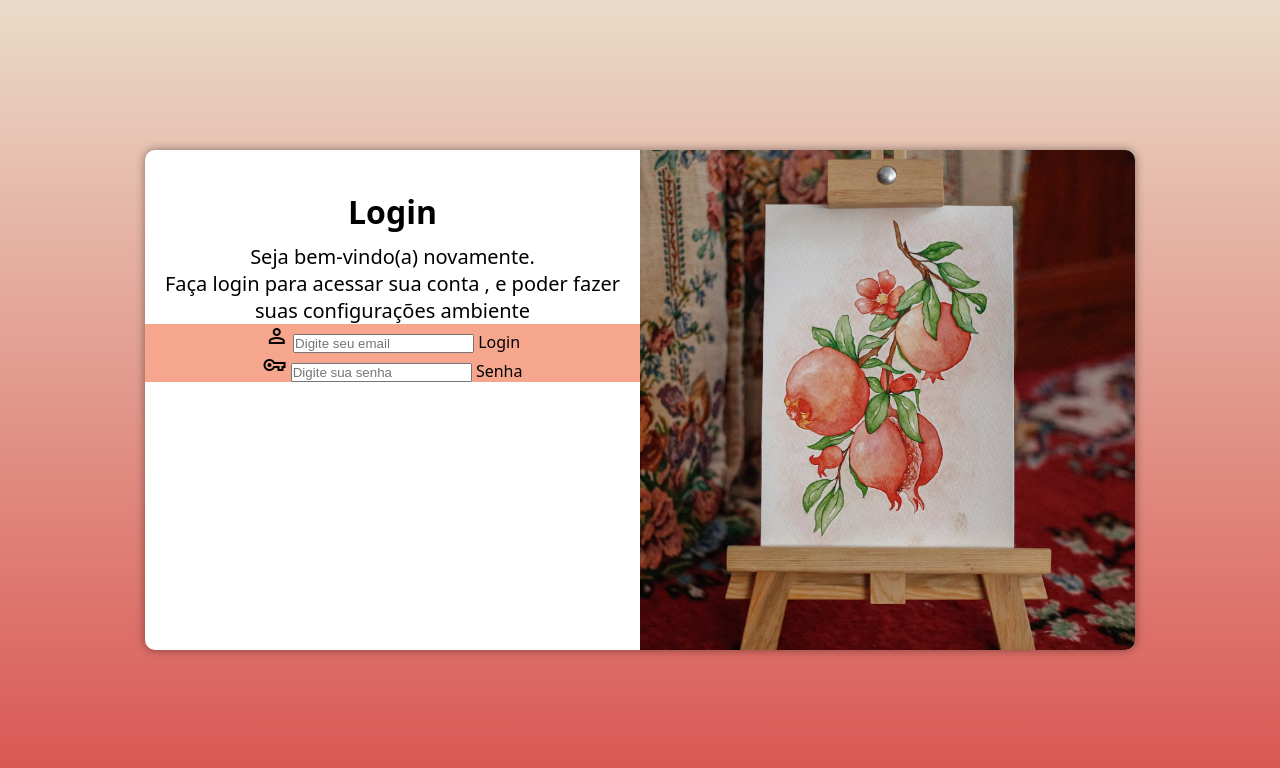
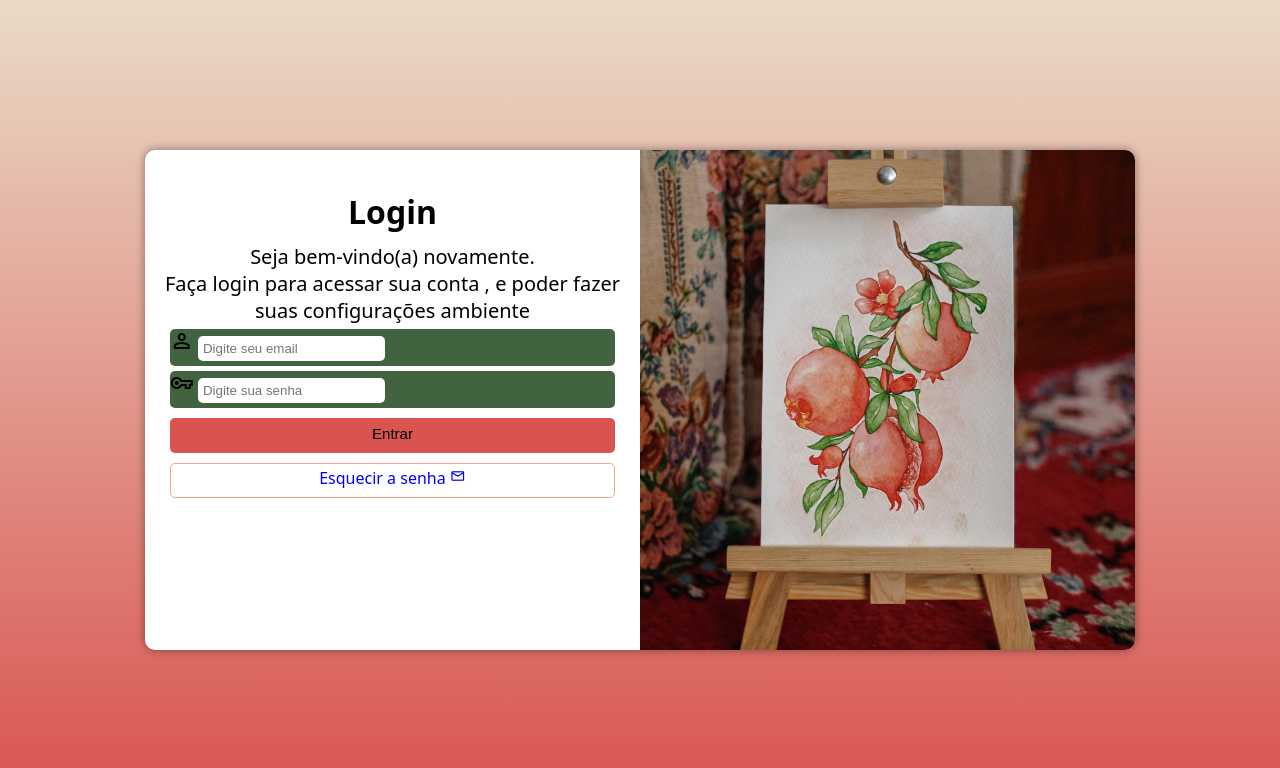
Before and after one commit to anthony-ricardox/projeto-login, a PHP site: page / in a window 1280 px wide. Shown: the top 768 px of the page. Run offline with PHP 8.4, Linux system fonts and the light colour scheme.

Commit message:
formatação do form

```diff
--- a/estilo/style.css
+++ b/estilo/style.css
@@ -48,15 +48,11 @@ section#login{
 
 
 }
-section#login div.campo{
-    background-color: #F7A68E ;
-    text-align: center;
 
-}
 
 section div#img{
     display: block;
-    background: #6BA368 url(../imagens/pexels.jpg) no-repeat;
+    background:  url(../imagens/pexels.jpg) no-repeat;
     height: 200px;
     background-size: cover;
     background-position: center center;
@@ -78,4 +74,74 @@ section div#formulario p{
     text-align: justify;
     text-align: center;
     font-size:14px;
+
 }
+
+form > div.campo{
+    display: block;
+    background-color:#416340 ;
+    margin: auto;
+    width: 90%;
+    padding-bottom: 5px;
+    margin-top: 5px;
+    border-radius: 5px;
+
+}
+
+div.campo > label{
+    display: none;
+}
+
+div.campo input[type=password], div.campo input[type=email]{
+   padding: 5px;
+   display: inline-block;
+   border-radius: 5px;
+   border: none;
+}
+
+
+
+form input[type=submit]{
+    display: block;
+    background-color: #D9534F;
+    color: black;
+    width: 90%;
+    height: 35px;
+    margin: auto;
+    margin-top: 10px;
+    padding-bottom: 5px;
+    font-size: 15px;
+    cursor: pointer;
+    border: none;
+    border-radius: 5px;
+}
+form input[type=submit]:hover{
+    background-color: #A22B2B ;
+
+}
+
+
+
+form a.botao{
+    display: block;
+    background-color:  white;
+    color: rgb(0, 0, 255);
+   text-decoration: none;
+   text-align: center;
+   width: 90%;
+   height: 35px;
+   margin: auto;
+   margin-top: 10px;
+   padding-top: 3px;
+   padding-bottom: 10px;
+   border: 1px solid #F7A68E;
+   border-radius: 5px;
+
+}
+ form a.botao:hover{
+    background-color: #F7A68E;
+ }
+
+ form a.botao span{
+    font-size: 1em;
+ }
--- a/index.html
+++ b/index.html
@@ -16,7 +16,6 @@
 
                 <div id="img">
 
-
                 </div>
 
 
@@ -27,12 +26,15 @@
 
                      <p> Faça login para acessar sua conta , e poder fazer suas configurações ambiente</p>
 
-                    <form action="login.php" method="post" autocomplete="on">
+
+                       <form action="login.php" method="post" autocomplete="on">
 
                     <div class="campo">
-                        <span class="material-symbols-outlined"> person</span>
-                        <input type="email" name="login" id="ilogin" placeholder="Digite seu email" required autocomplete="email" maxlength="30">
-                        <label for="ilogin"> Login</label>
+
+                            <span class="material-symbols-outlined"> person</span>
+                            <input type="email" name="login" id="ilogin" placeholder="Digite seu email" required autocomplete="email" maxlength="30">
+                            <label for="ilogin"> Login</label>
+
                     </div>
 
                     <div class="campo">
@@ -41,10 +43,20 @@
                          <label for="isenha">Senha</label>
                     </div>
 
+                    <input type="submit" value="Entrar">
+
+
+                    <a  href="esqueci.html" class="botao">Esquecir a senha
+                    <span class="material-symbols-outlined"> email</span>
+                    </a  >
+
+
+
 
                     </form>
+                </div>
 
-                </div>
+
 
             </section>
         </main>
```
